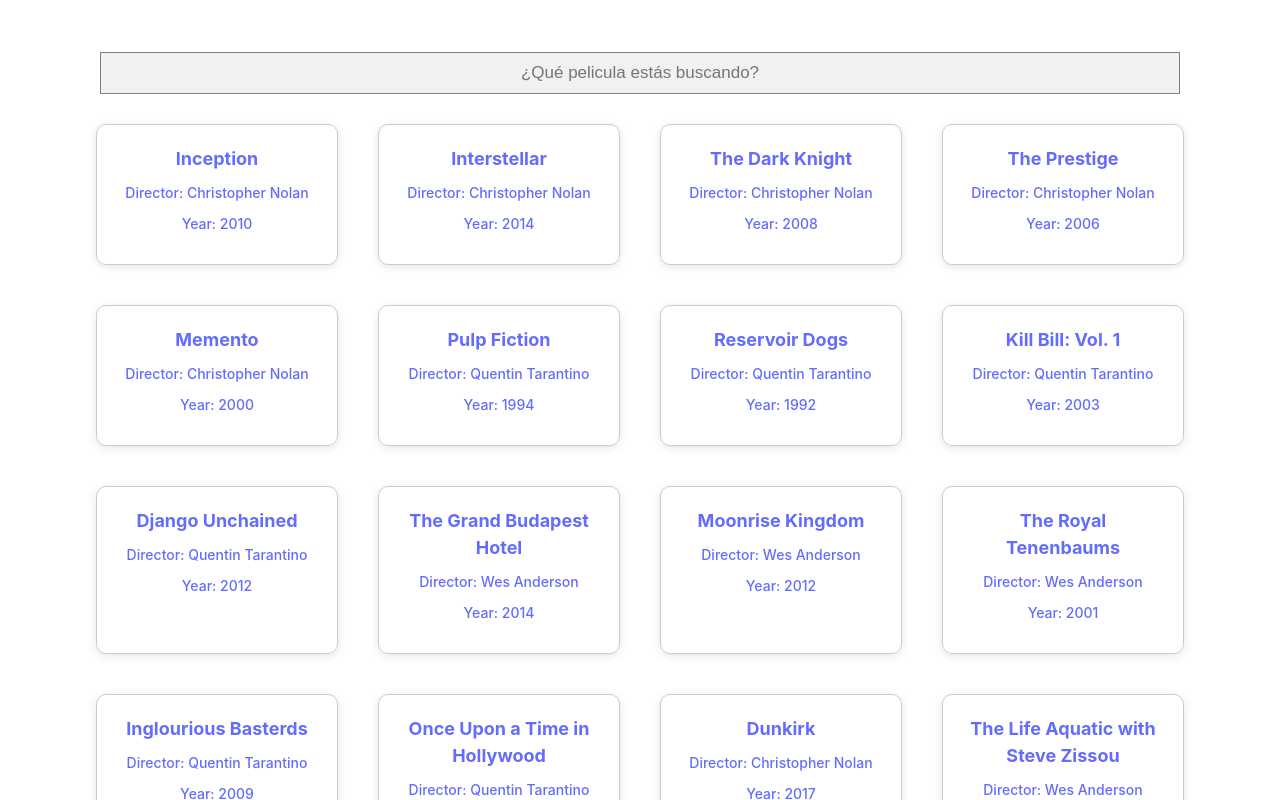
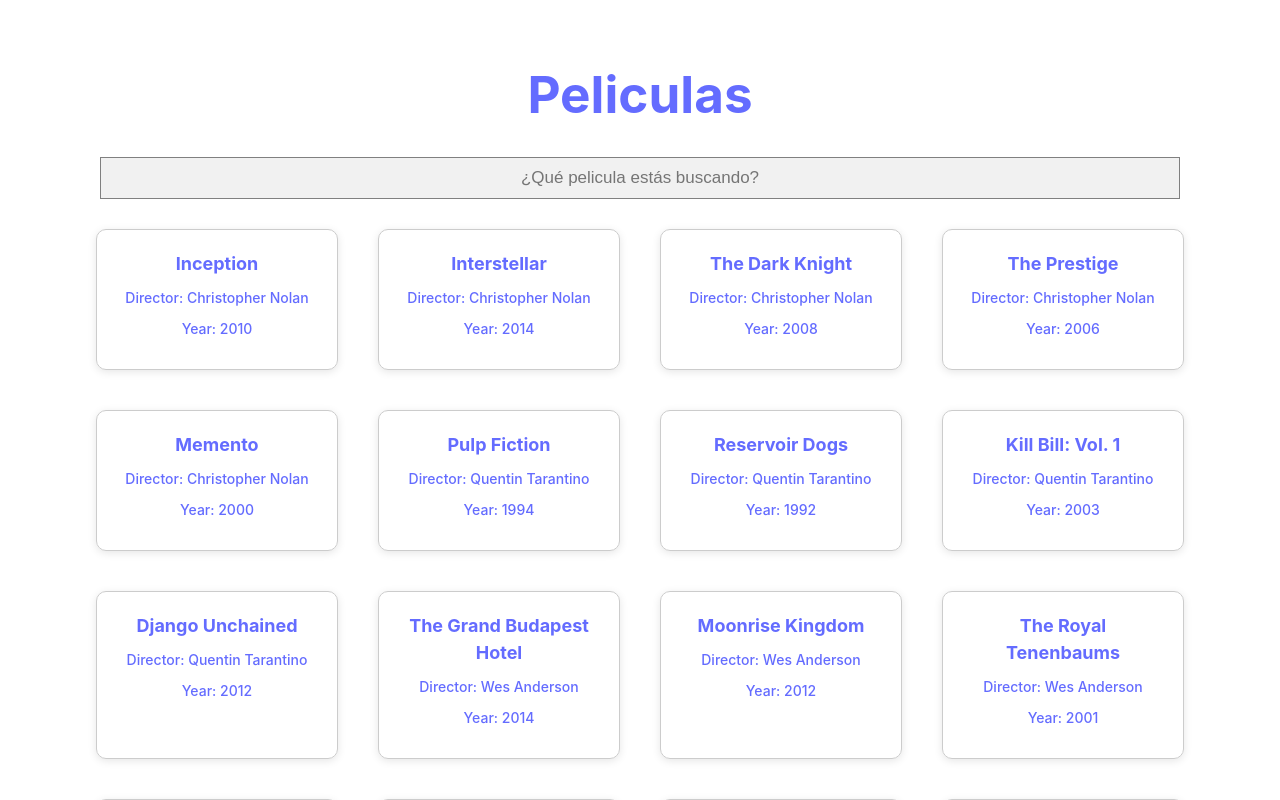
Before and after one commit to toconaskevin/proyecto-integrador-final-java-developer, a React (Vite) app: page / in a window 1280 px wide. Shown: the top 800 px of the page. Built offline with nearby package versions, Linux system fonts and the light colour scheme.

Commit message:
Implement infinite scroll

```diff
--- a/package.json
+++ b/package.json
@@ -12,6 +12,7 @@
   "dependencies": {
     "react": "^18.2.0",
     "react-dom": "^18.2.0",
+    "react-infinite-scroll-component": "^6.1.0",
     "react-router-dom": "^6.21.2"
   },
   "devDependencies": {
--- a/src/App.jsx
+++ b/src/App.jsx
@@ -1,6 +1,7 @@
-import { useState } from 'react'
-import { Route, Switch } from 'react-router-dom'
+import { useState, useEffect } from 'react'
+import { Route, Routes, useLocation } from 'react-router-dom'
 import './App.css'
+import InfiniteScroll from 'react-infinite-scroll-component'
 import SearchBar from './components/SearchBar.jsx'
 import MovieCard from './components/MovieCard.jsx'
 import MovieDetail from './components/MovieDetail.jsx'
@@ -8,26 +9,52 @@
 
 function App() {
   const [searchTerm, setSearchTerm] = useState('')
+  const [movieList, setMovieList] = useState(movies.slice(0, 20))
+  const location = useLocation()
 
-  const filteredMovies = movies.filter(movie =>
-    movie.title.toLowerCase().includes(searchTerm.toLowerCase())
-  )
+  const handleSearch = (term) => {
+    setSearchTerm(term)
+  }
+
+  useEffect(() => {
+    if (location.pathname === '/') {
+      setSearchTerm('')
+    }
+  }, [location])
+
+  const fetchMoreData = () => {
+    if (movieList.length < movies.length) {
+      setMovieList(prevMovies => [
+        ...prevMovies,
+        ...movies.slice(prevMovies.length, prevMovies.length + 10)
+      ])
+    }
+  }
 
   return (
     <>
-      <SearchBar setSearchTerm={setSearchTerm} />
-      <Switch>
-        <Route exact path="/">
-          <div className="movie-list">
-            {filteredMovies.map(movie => (
-              <MovieCard key={movie.id} movie={movie} />
-            ))}
+      <Routes>
+        <Route path="/" element={
+          <div>
+            <SearchBar onSearch={handleSearch} />
+            <InfiniteScroll
+              dataLength={movieList.length}
+              next={fetchMoreData}
+              hasMore={movieList.length < movies.length}
+              loader={<h4>Loading...</h4>}
+            >
+              <div className="movie-list">
+                {movieList.filter(movie =>
+                  movie.title.toLowerCase().includes(searchTerm.toLowerCase())
+                ).map(movie => (
+                  <MovieCard key={movie.id} movie={movie} />
+                ))}
+              </div>
+            </InfiniteScroll>
           </div>
-        </Route>
-        <Route path="/movie/:id">
-          <MovieDetail />
-        </Route>
-      </Switch>
+        } />
+        <Route path="/movie/:id" element={<MovieDetail movies={movies} />} />
+      </Routes>
     </>
   )
 }
--- a/src/main.jsx
+++ b/src/main.jsx
@@ -1,13 +1,22 @@
 import React from 'react'
 import ReactDOM from 'react-dom/client'
-import { BrowserRouter as Router } from 'react-router-dom'
+import { BrowserRouter as Router, Link } from 'react-router-dom'
 import App from './App.jsx'
 import './index.css'
 
 ReactDOM.createRoot(document.getElementById('root')).render(
   <React.StrictMode>
     <Router>
-      <App />
+      <header>
+        <Link to={'/'}>
+          <div>
+            <h1>Peliculas</h1>
+          </div>
+        </Link>
+      </header>
+      <main>
+        <App />
+      </main>
     </Router>
   </React.StrictMode>,
 )
```
